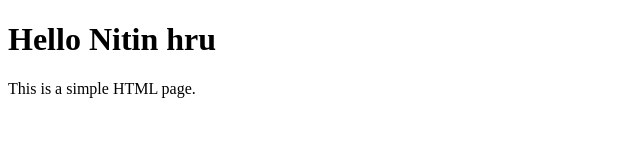
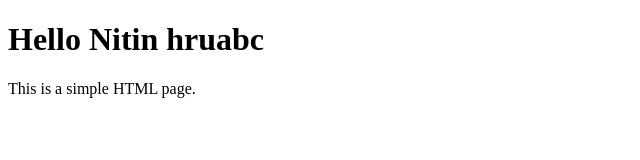
Before and after one commit to nitinpatil1-hue/pharmaproject, a plain HTML site: page index.html in a window 1280 px wide. Shown: the full height of the page, 0-640 px from the left. Drawn offline with Linux system fonts and the light colour scheme.

Commit message:
Update index.html

```diff
--- a/index.html
+++ b/index.html
@@ -4,7 +4,7 @@
     <title>Hello</title>
 </head>
 <body>
-    <h1>Hello Nitin hru</h1>
+    <h1>Hello Nitin hruabc</h1>
     <p>This is a simple HTML page.</p>
 </body>
 </html>
```
